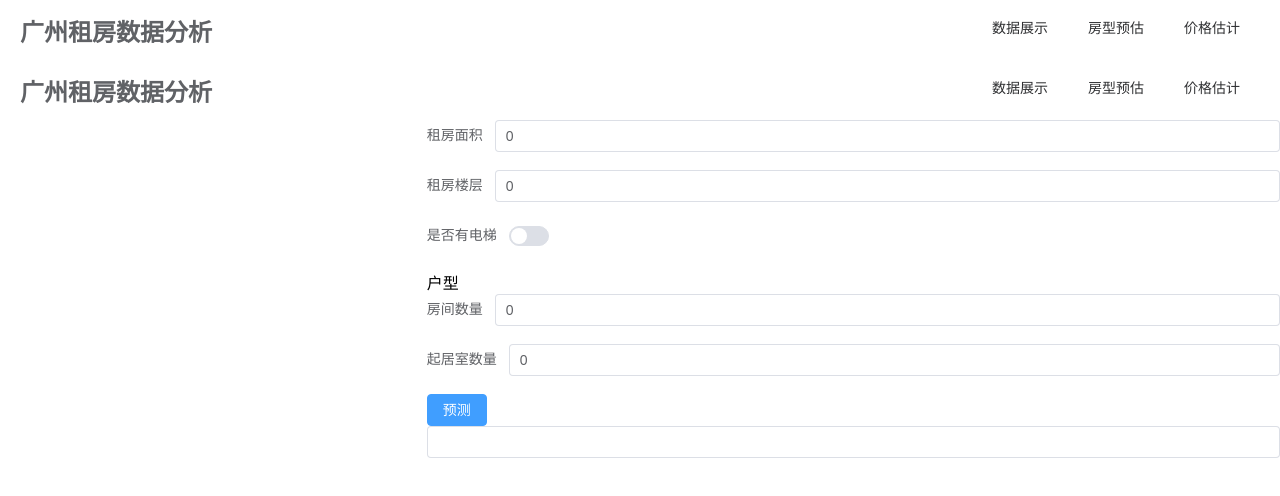
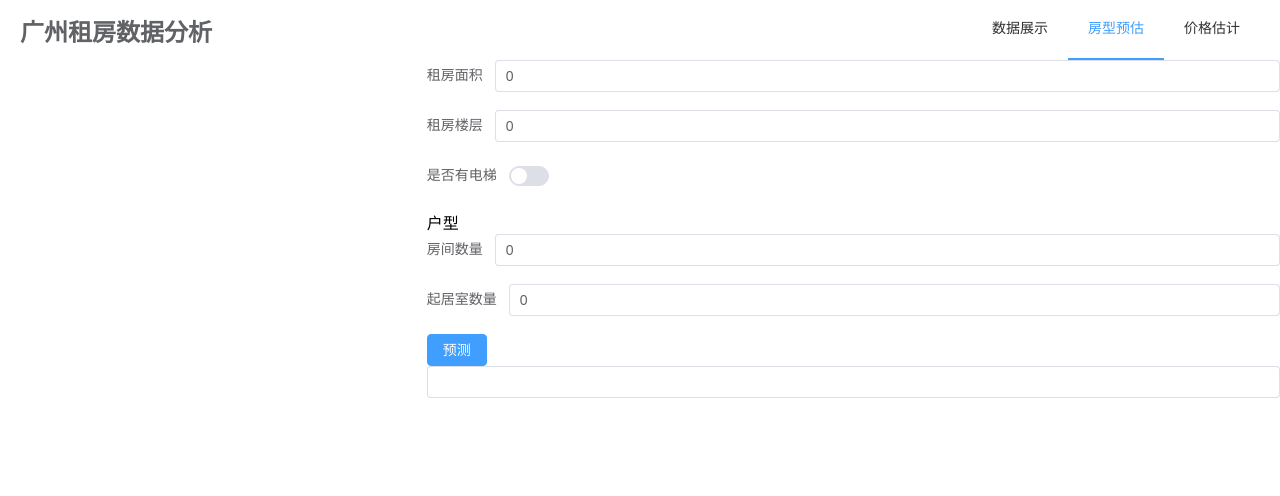
Before and after one commit to 21makunyang/SnakeInsight, a Vue app in the folder snake-insight-web/: page /predictionBySpace in a window 1280 px wide. Shown: the top 496 px of the page. Built offline with nearby package versions, Linux system fonts and the light colour scheme.

Commit message:
fixed navbar router

```diff
--- a/snake-insight-web/src/components/NavBar.vue
+++ b/snake-insight-web/src/components/NavBar.vue
@@ -3,15 +3,20 @@
         <div style="margin: 0 20px;">
             <el-text class="nav-title">广州租房数据分析</el-text>
         </div>
-        <el-menu mode="horizontal" class="nav-menu" style="margin: 0 20px;" :ellipsis="false" default-active="1" route>
+        <el-menu mode="horizontal" class="nav-menu" style="margin: 0 20px;" :ellipsis="false" :default-active="activeIndex" router>
             <div class="flex-grow"></div>
             <el-menu-item index="home" class="nav-menu-option">数据展示</el-menu-item>
-            <el-menu-item index="PredictionBySpace" class="nav-menu-option">房型预估</el-menu-item>
-            <el-menu-item index="3" class="nav-menu-option">价格估计</el-menu-item>
+            <el-menu-item index="predictionBySpace" class="nav-menu-option">房型预估</el-menu-item>
+            <el-menu-item index="predictionByPrice" class="nav-menu-option">价格估计</el-menu-item>
         </el-menu>
     </div>
 
 </template>
+
+<script setup>
+const router = useRouter();
+const activeIndex = ref(document.location.pathname.split('/')[1] || 'home');
+</script>
 
 <style scoped>
 .nav-bar {
--- a/snake-insight-web/src/components/charts/Area-Price.vue
+++ b/snake-insight-web/src/components/charts/Area-Price.vue
@@ -93,7 +93,7 @@ function getDataSetSource() {
             end: ratio * 100,
             left: 'center',
             width: '75%',
-            bottom: 40
+            bottom: 0
           },
           {
             type: 'inside',
--- a/snake-insight-web/src/router/index.ts
+++ b/snake-insight-web/src/router/index.ts
@@ -10,8 +10,13 @@ const router = createRouter({
       component: HomeView
     },
     {
-      path: '/PredictionBySpace',
-      name: 'PredictionBySpace',
+      path: '/home',
+      name: 'home',
+      component: HomeView
+    },
+    {
+      path: '/predictionBySpace',
+      name: 'predictionBySpace',
       component: PredictionBySpacePage
     }
   ]
--- a/snake-insight-web/src/views/PredictionBySpacePage.vue
+++ b/snake-insight-web/src/views/PredictionBySpacePage.vue
@@ -1,6 +1,5 @@
 <template>
-  <el-scrollbar height="100vh">
-    <nav-bar/>
+  <el-scrollbar height="90vh">
     <el-row>
       <el-col :lg="8" :md="10" :sm="24" class="map-col">
         <guang-zhou-map @guangzhou-map-click="changeRegion"/>
```
